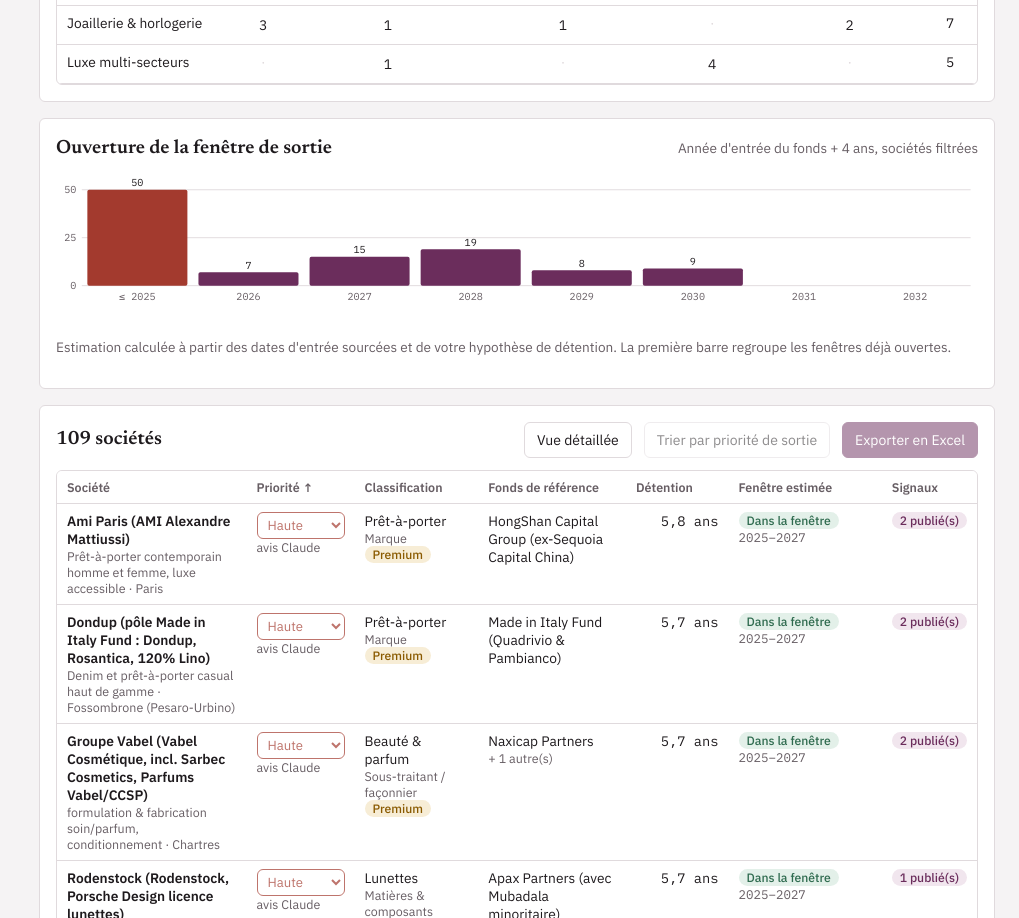
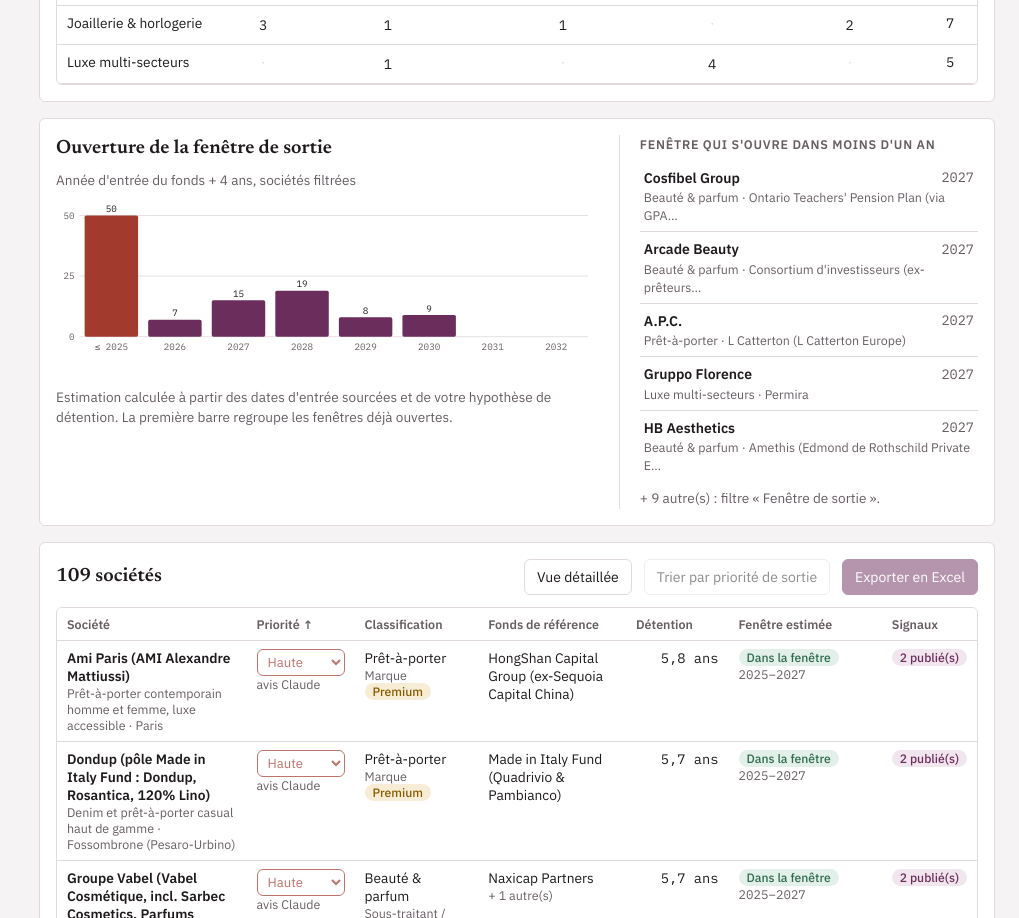
Before and after one commit to camilletoumelinsaunder/cosmetics-pe-exits, a plain HTML site: page site/index.html in a window 1280 px wide. Shown: the part 2066-2984 px from the top of the page, without its empty margins (261-1280 px from the left). Drawn offline with Linux system fonts and the light colour scheme.

Commit message:
Exit-window card: chart on the left, windows opening within a year on the right
Co-Authored-By: Claude Opus 5.5 <noreply@anthropic.com>
Claude-Session: https://claude.ai/code/session_017V2Ab9JNj1o3UU8tcTi3vp

```diff
--- a/site/index.html
+++ b/site/index.html
@@ -78,7 +78,7 @@ td.name { font-weight: 600; } td.ca { max-width: 120px; overflow: hidden; text-o
 .chip.soon { background: var(--warn-soft); color: var(--warn); } .chip.early, .chip.unk { background: var(--idle-soft); color: var(--idle); }
 .chip.sig { background: var(--accent-soft); color: var(--accent); } .chip.track { background: var(--idle-soft); color: var(--ink); }
 .tbc { color: var(--warn); font-style: italic; }
-.chart svg { width: 100%; height: auto; max-height: 190px; display: block; }
+.chart svg { width: 100%; height: auto; max-height: 230px; display: block; }
 .chart text { fill: var(--muted); font-family: var(--f-data); font-size: 11px; }
 .chart .bar { fill: var(--accent); } .chart .bar.past { fill: var(--bad); } .chart .grid { stroke: var(--line); }
 .chart .val { fill: var(--ink); }
@@ -106,6 +106,13 @@ table.mx button { border: 0; background: transparent; cursor: pointer; font-fami
 table.mx button:hover, table.mx button.on { background: var(--accent-soft); color: var(--accent); } table.mx .z { color: var(--line); }
 .chip.lux { background: var(--accent-soft); color: var(--accent); } .chip.prem { background: var(--warn-soft); color: var(--warn); } .chip.gp { background: var(--idle-soft); color: var(--idle); }
 .two > .card { align-content: start; }
+.chart-split { grid-template-columns: minmax(0, 3fr) minmax(240px, 2fr); gap: 24px; align-items: start; }
+.chart-split > .chart { display: grid; gap: 12px; min-width: 0; }
+.chart-split .next { border-left: 1px solid var(--line); padding-left: 20px; display: grid; gap: 8px; align-content: start; }
+.chart-split .next ul { list-style: none; margin: 0; padding: 0; }
+.chart-split .next li { padding: 7px 4px; border-bottom: 1px solid var(--line); cursor: pointer; } .chart-split .next li:hover { background: var(--accent-soft); }
+.chart-split .next li:last-child { border-bottom: 0; }
+@media (max-width: 860px) { .chart-split { grid-template-columns: minmax(0, 1fr); } .chart-split .next { border-left: 0; padding-left: 0; border-top: 1px solid var(--line); padding-top: 12px; } }
 .two { display: grid; grid-template-columns: repeat(auto-fit, minmax(min(100%, 380px), 1fr)); gap: 16px; }
 ol.top, ul.feed { list-style: none; margin: 0; padding: 0; display: grid; }
 ol.top li, ul.feed li { padding: 10px 4px; border-bottom: 1px solid var(--line); display: grid; gap: 3px; }
@@ -299,7 +306,7 @@ function chart(rows) {
   const now = new Date().getFullYear(), years = [];
   for (let y = now - 1; y <= now + 6; y++) years.push(y);
   const counts = years.map(y => rows.filter(c => { const e = exitInfo(c); return e.open != null && (y === now - 1 ? e.open <= y : e.open === y); }).length);
-  const W = 1000, H = 150, pad = { l: 28, r: 8, t: 16, b: 30 }, max = Math.max(1, ...counts), bw = (W - pad.l - pad.r) / years.length;
+  const W = 640, H = 190, pad = { l: 28, r: 8, t: 16, b: 30 }, max = Math.max(1, ...counts), bw = (W - pad.l - pad.r) / years.length;
   const yScale = v => H - pad.b - (v / max) * (H - pad.t - pad.b);
   const ticks = [0, Math.ceil(max / 2), max].filter((v, i, a) => a.indexOf(v) === i);
   return `<svg viewBox="0 0 ${W} ${H}" role="img" aria-label="Nombre de sociétés par année d'ouverture de la fenêtre de sortie">
@@ -376,9 +383,15 @@ function render(rebuildRail) {
     ${feed.length ? `<ul class="feed">${feed.map(({ c, s }) => `<li><span class="d">${esc(fmtYm(s.date) || s.date)}</span>
       <div><a class="co" href="#" data-open="${esc(c.id)}">${esc(c.company.split(" (")[0])}</a> <span class="sub">${esc(c.secteur || "")}</span></div>
       <div class="t">${esc(cut(s.fact, 190))} ${s.source_url ? `<span class="src">(${srcLink(s.source_url, "source")})</span>` : ""}</div></li>`).join("")}</ul>` : `<p class="hint">Aucun signal daté avec ces filtres.</p>`}</section>`;
+  // Companies whose estimated window opens within a year, longest-held first (read next to the chart).
+  const soonAll = rows.filter(c => exitInfo(c).status === "soon").sort((a, b) => (exitInfo(b).hold || 0) - (exitInfo(a).hold || 0));
+  const soon = soonAll.slice(0, 5), nextAll = soonAll.length;
   document.getElementById("main").innerHTML = `${kpis}<div class="two">${topHTML}${feedHTML}</div>${matrix}
-    <section class="card chart"><div class="row"><h2>Ouverture de la fenêtre de sortie</h2><span class="hint">Année d'entrée du fonds + ${win()[0]} ans, sociétés filtrées</span></div>${chart(rows)}
-      <p class="hint">Estimation calculée à partir des dates d'entrée sourcées et de votre hypothèse de détention. La première barre regroupe les fenêtres déjà ouvertes.</p></section>
+    <section class="card chart-split"><div class="chart"><div class="row"><h2>Ouverture de la fenêtre de sortie</h2><span class="hint">Année d'entrée du fonds + ${win()[0]} ans, sociétés filtrées</span></div>${chart(rows)}
+      <p class="hint">Estimation calculée à partir des dates d'entrée sourcées et de votre hypothèse de détention. La première barre regroupe les fenêtres déjà ouvertes.</p></div>
+      <aside class="next"><h3>Fenêtre qui s'ouvre dans moins d'un an</h3>
+      ${soon.length ? `<ul>${soon.map(c => { const x = exitInfo(c); return `<li data-open="${esc(c.id)}" tabindex="0"><div class="row"><strong>${esc(c.company.split(" (")[0])}</strong><span class="mono hint">${x.open}</span></div>
+        <div class="sub">${esc(c.secteur || "")} · ${c.ref_fund ? esc(cut(c.ref_fund, 40)) : "fonds à vérifier"}</div></li>`; }).join("")}</ul>${nextAll > soon.length ? `<p class="hint" style="margin:0">+ ${nextAll - soon.length} autre(s) : filtre « Fenêtre de sortie ».</p>` : ""}` : `<p class="hint">Aucune société avec ces filtres.</p>`}</aside></section>
     <section class="card"><div class="row"><h2>${nf0.format(rows.length)} sociétés</h2>
       <div class="row"><button class="btn" id="detail" aria-pressed="${F.detail ? "true" : "false"}">${F.detail ? "Vue courte" : "Vue détaillée"}</button><button class="btn" id="sort-prio" ${F.sort[0] === "prio" ? "disabled" : ""}>Trier par priorité de sortie</button><button class="btn primary" id="xls" ${DL ? "" : "disabled"}>Exporter en Excel</button></div></div>
       <div class="tablebox"><table class="data" id="tbl"><thead><tr>${head}</tr></thead><tbody>${body || `<tr><td colspan="${shown.length}" class="hint">Aucune société avec ces filtres.</td></tr>`}</tbody></table></div>
```
